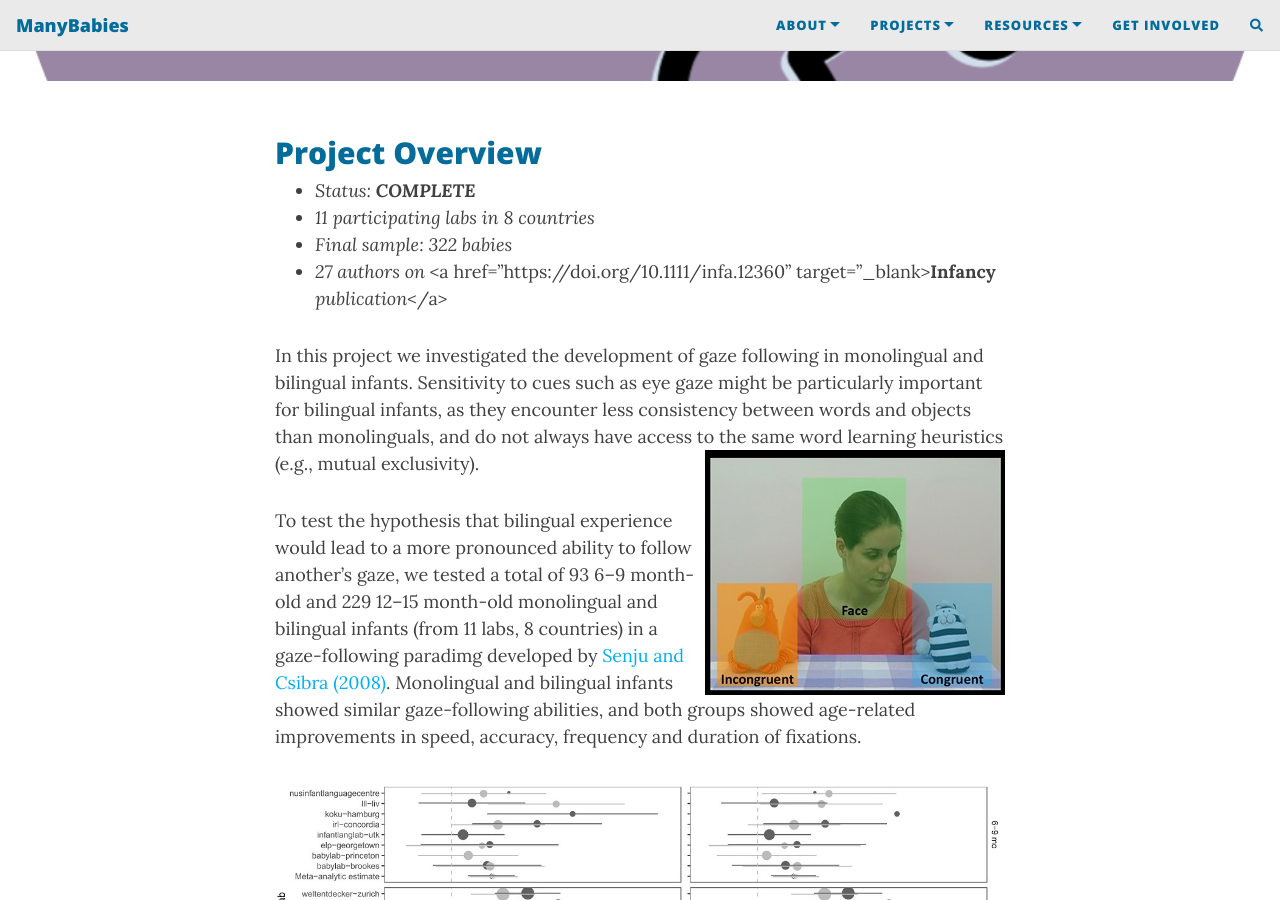
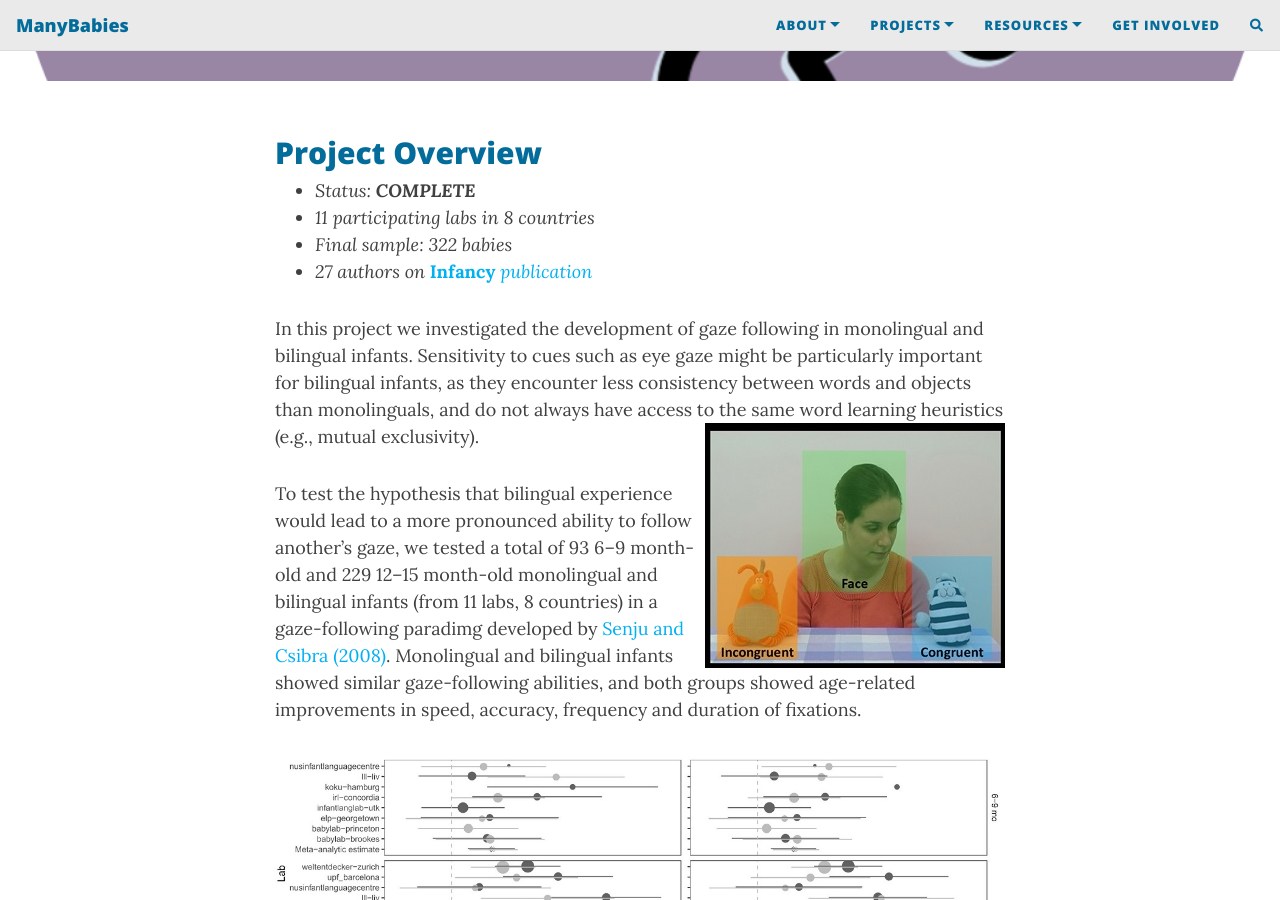
Before and after one commit to manybabies/manybabies.github.io, a Jekyll site: the page built from MB1G.md, in a window 1280 px wide and 900 px high, scrolled down 493 px. Built offline with Jekyll 4.4.1, drawn with Linux system fonts in a browser that asks for light colours; nearby versions of some CDN libraries; comment, search, counter and statistics services are not loaded.

Commit message:
Update MB1G.md

```diff
--- a/MB1G.md
+++ b/MB1G.md
@@ -15,7 +15,7 @@ To-do:
 * *Status: **COMPLETE***
 * *11 participating labs in 8 countries*
 * *Final sample: 322 babies*
-* *27 authors on* <a href="https://doi.org/10.1111/infa.12360" target="_blank><b>Infancy</b> <i>publication</i></a>
+* *27 authors on* <a href="https://doi.org/10.1111/infa.12360" target="_blank"><b>Infancy</b> <i>publication</i></a>
 
 In this project we investigated the development of gaze following in monolingual and bilingual infants. Sensitivity to cues such as eye gaze might be particularly important for bilingual infants, as they encounter less consistency between words and objects than monolinguals, and do not always have access to the same word learning heuristics (e.g., mutual exclusivity). <img style="float: right;" src="/assets/img/mb1g_paradigm_300px.jpg">
 
```
